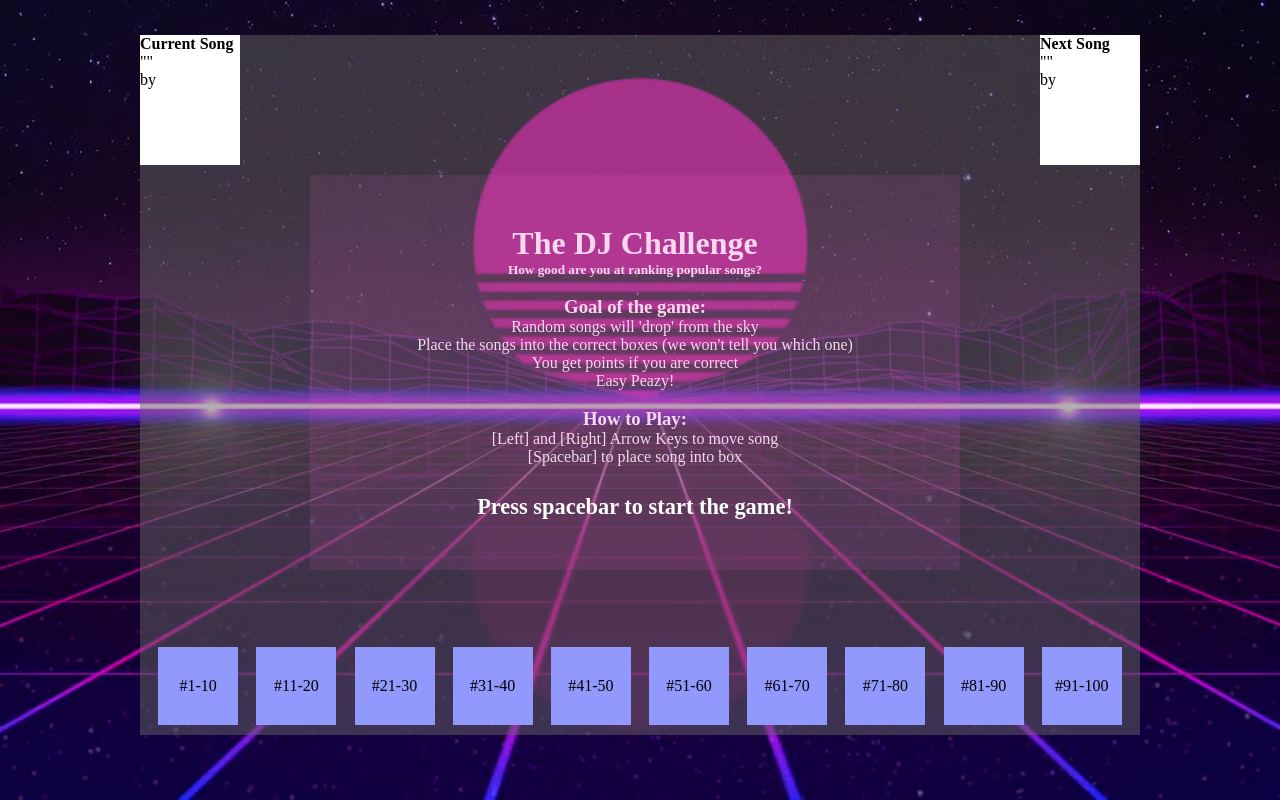
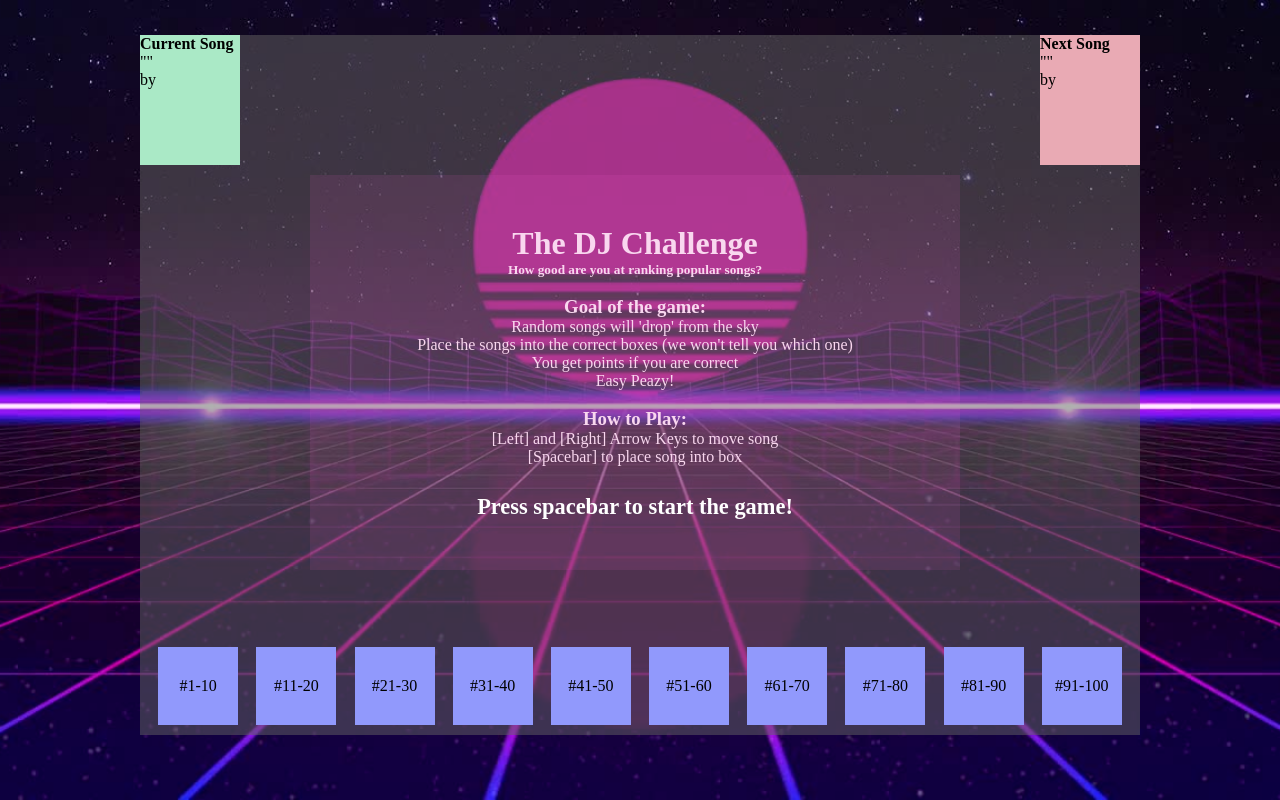
Before and after one commit to zineanteoh/changeplusplus-challenge2021, a React (Create React App) app: page / in a window 1280 px wide. Built offline with nearby package versions, Linux system fonts and the light colour scheme.

Commit message:
Minor changes to color

```diff
--- a/src/components/HudDisplay.css
+++ b/src/components/HudDisplay.css
@@ -9,13 +9,13 @@
 .current-song {
   width: 100px;
   height: 130px;
-  background-color: rgb(255, 255, 255);
+  background-color: rgb(170, 233, 198);
 }
 
 .next-song {
   width: 100px;
   height: 130px;
-  background-color: white;
+  background-color: rgb(233, 170, 180);
 }
 
 h4,
--- a/src/components/Songs.css
+++ b/src/components/Songs.css
@@ -1,8 +1,8 @@
 .song {
   position: absolute;
   width: 75px;
-  height: 100px;
-  background-color: rgb(233, 170, 180);
+  height: 75px;
+  background-color: rgb(170, 233, 198);
 }
 
 .song-title {
```
